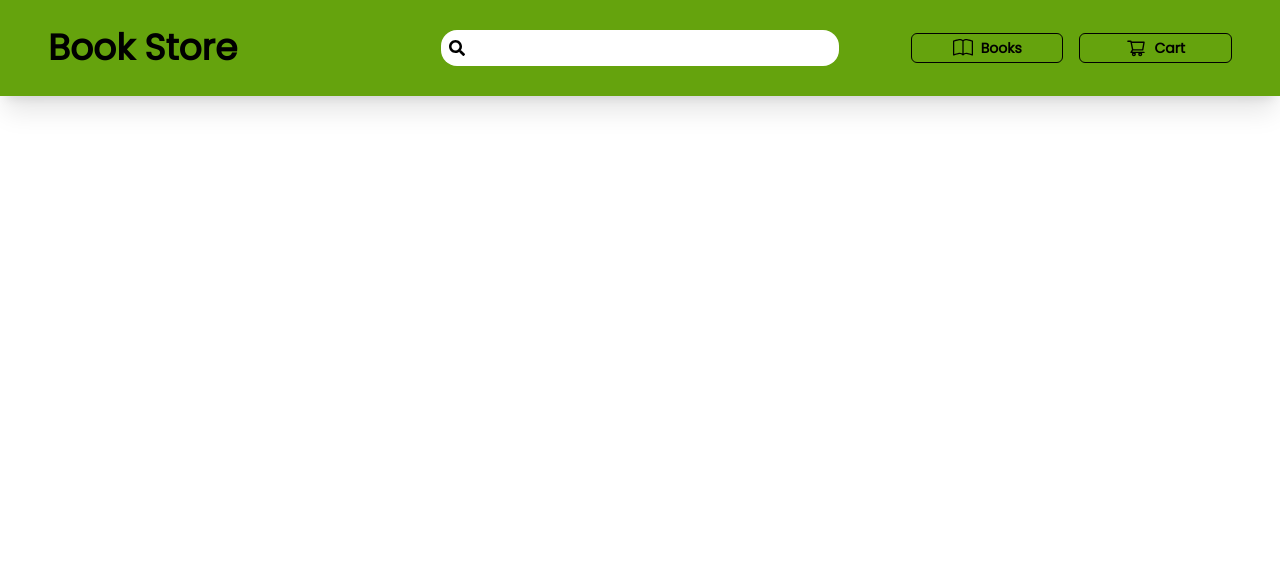
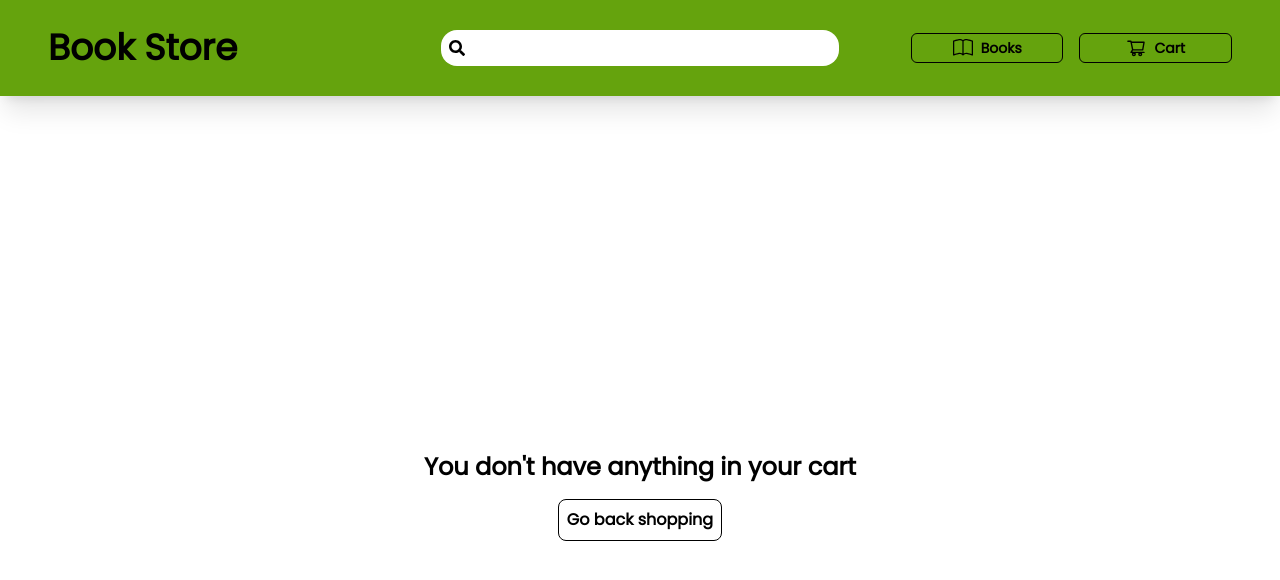
Before and after one commit to Martin853/Book-Store, a React (Vite) app: page /cart in a window 1280 px wide. Shown: the top 580 px of the page. Built offline with nearby package versions, Linux system fonts and the light colour scheme.

Commit message:
Created empty card functionality

```diff
--- a/src/pages/Cart.jsx
+++ b/src/pages/Cart.jsx
@@ -1,10 +1,27 @@
 import React from 'react';
 import { useSelector } from 'react-redux';
 import { CartItem } from '../components/Cart/CartItem';
+import { Link } from 'react-router-dom';
 
 export const Cart = () => {
   const { cart } = useSelector((state) => state.shoppingCart);
-  console.log(cart);
+
+  if (cart.length === 0) {
+    return (
+      <div className="w-full h-full flex flex-col gap-4 justify-center items-center p-4 mx-auto">
+        <h1 className="font-poppins text-center text-2xl font-bold">
+          You don't have anything in your cart
+        </h1>
+        <Link
+          className="font-poppins font-semibold p-2 text-base bg-transparent hover:bg-lime-600
+        ] border border-black rounded-lg cart-button flex justify-center items-center gap-2  transition-all duration-100 ease-linear"
+          to={'/'}
+        >
+          Go back shopping
+        </Link>
+      </div>
+    );
+  }
   return (
     <div className=" mt-2 p-2 mx-auto h-full flex flex-col gap-4 ">
       {cart.map((item) => (
```
